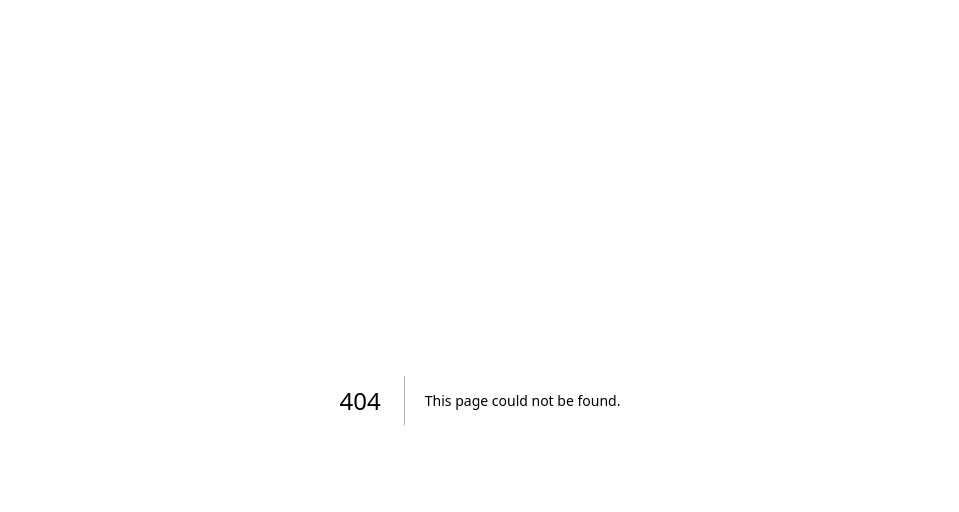
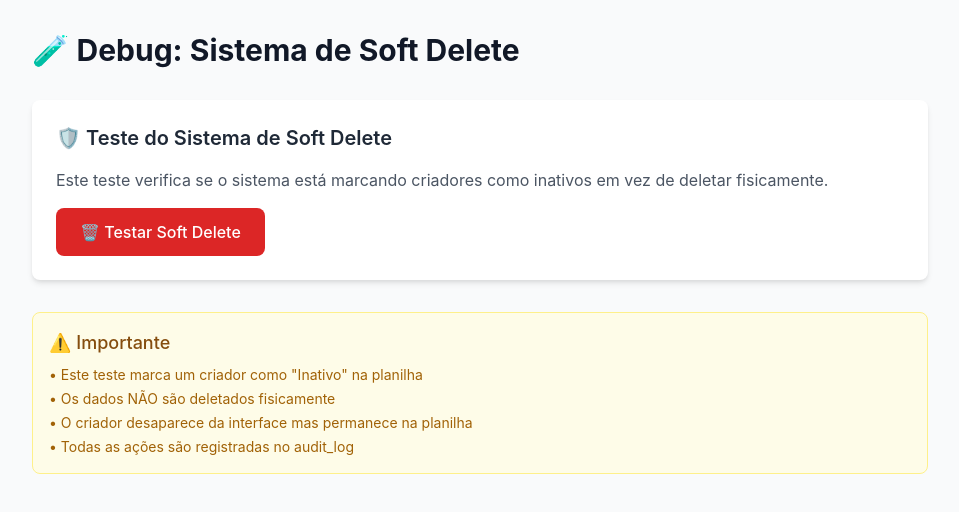
Before and after one commit to luizvincenzi/criadores, a Next.js app: page /debug-soft-delete in a window 1280 px wide. Before the commit this address had no page. Shown: the top 512 px of the page, without its empty margins (160-1119 px from the left). Built offline with nearby package versions, Linux system fonts and the light colour scheme.

Commit message:
feat: add debug page for soft delete testing

```diff
--- /dev/null
+++ b/app/debug-soft-delete/page.tsx
@@ -0,0 +1,211 @@
+'use client';
+
+import { useState } from 'react';
+
+export default function DebugSoftDelete() {
+  const [testResult, setTestResult] = useState<any>(null);
+  const [loading, setLoading] = useState(false);
+
+  const testSoftDelete = async () => {
+    setLoading(true);
+    try {
+      // Primeiro, carregar slots atuais
+      console.log('🔍 1. Carregando slots atuais...');
+      const slotsResponse = await fetch('/api/get-creator-slots', {
+        method: 'POST',
+        headers: { 'Content-Type': 'application/json' },
+        body: JSON.stringify({
+          businessName: 'Sonkey',
+          mes: 'Julho 2025',
+          quantidadeContratada: 6
+        })
+      });
+
+      const slotsResult = await slotsResponse.json();
+      console.log('📊 Slots atuais:', slotsResult);
+
+      if (!slotsResult.success) {
+        setTestResult({
+          error: 'Erro ao carregar slots',
+          details: slotsResult
+        });
+        return;
+      }
+
+      // Simular remoção de um criador (se houver)
+      if (slotsResult.slots && slotsResult.slots.length > 1) {
+        console.log('🗑️ 2. Testando soft delete...');
+
+        const creatorToRemove = slotsResult.slots.find((slot: any) =>
+          slot.influenciador && slot.influenciador.trim() !== ''
+        ) || slotsResult.slots[0];
+
+        const removeResponse = await fetch('/api/remove-campaign-creator', {
+          method: 'POST',
+          headers: { 'Content-Type': 'application/json' },
+          body: JSON.stringify({
+            businessName: 'Sonkey',
+            mes: 'Julho 2025',
+            creatorData: {
+              influenciador: creatorToRemove.influenciador || ''
+            },
+            user: 'debug-test@sistema.com'
+          })
+        });
+
+        const removeResult = await removeResponse.json();
+        console.log('🗑️ Resultado da remoção:', removeResult);
+
+        // Carregar slots novamente para verificar
+        console.log('🔍 3. Verificando slots após remoção...');
+        const newSlotsResponse = await fetch('/api/get-creator-slots', {
+          method: 'POST',
+          headers: { 'Content-Type': 'application/json' },
+          body: JSON.stringify({
+            businessName: 'Sonkey',
+            mes: 'Julho 2025',
+            quantidadeContratada: 6
+          })
+        });
+
+        const newSlotsResult = await newSlotsResponse.json();
+        console.log('📊 Slots após remoção:', newSlotsResult);
+
+        setTestResult({
+          success: true,
+          originalSlots: slotsResult.slots.length,
+          removedCreator: creatorToRemove.influenciador || 'Slot vazio',
+          removeResult: removeResult,
+          newSlots: newSlotsResult.slots?.length || 0,
+          slotsData: {
+            before: slotsResult.slots,
+            after: newSlotsResult.slots
+          }
+        });
+      } else {
+        setTestResult({
+          error: 'Não há slots suficientes para testar remoção',
+          slotsCount: slotsResult.slots?.length || 0
+        });
+      }
+
+    } catch (error) {
+      console.error('❌ Erro no teste:', error);
+      setTestResult({
+        error: 'Erro durante o teste',
+        details: error instanceof Error ? error.message : 'Erro desconhecido'
+      });
+    } finally {
+      setLoading(false);
+    }
+  };
+
+  return (
+    <div className="min-h-screen bg-gray-50 p-8">
+      <div className="max-w-4xl mx-auto">
+        <h1 className="text-3xl font-bold text-gray-900 mb-8">
+          🧪 Debug: Sistema de Soft Delete
+        </h1>
+
+        <div className="bg-white rounded-lg shadow-md p-6 mb-6">
+          <h2 className="text-xl font-semibold text-gray-800 mb-4">
+            🛡️ Teste do Sistema de Soft Delete
+          </h2>
+          <p className="text-gray-600 mb-4">
+            Este teste verifica se o sistema está marcando criadores como inativos em vez de deletar fisicamente.
+          </p>
+
+          <button
+            onClick={testSoftDelete}
+            disabled={loading}
+            className="bg-red-600 hover:bg-red-700 text-white px-6 py-3 rounded-lg font-medium disabled:opacity-50"
+          >
+            {loading ? '🔄 Testando...' : '🗑️ Testar Soft Delete'}
+          </button>
+        </div>
+
+        {testResult && (
+          <div className="bg-white rounded-lg shadow-md p-6">
+            <h2 className="text-xl font-semibold text-gray-800 mb-4">
+              📊 Resultado do Teste
+            </h2>
+
+            {testResult.error ? (
+              <div className="bg-red-50 border border-red-200 rounded-lg p-4">
+                <h3 className="text-lg font-medium text-red-800 mb-2">❌ Erro</h3>
+                <p className="text-red-700">{testResult.error}</p>
+                {testResult.details && (
+                  <pre className="mt-2 text-sm text-red-600 bg-red-100 p-2 rounded overflow-auto">
+                    {JSON.stringify(testResult.details, null, 2)}
+                  </pre>
+                )}
+              </div>
+            ) : (
+              <div className="space-y-4">
+                <div className="bg-green-50 border border-green-200 rounded-lg p-4">
+                  <h3 className="text-lg font-medium text-green-800 mb-2">✅ Teste Concluído</h3>
+                  <div className="grid grid-cols-2 gap-4 text-sm">
+                    <div>
+                      <label className="font-medium text-green-700">Slots Originais:</label>
+                      <p className="text-green-600">{testResult.originalSlots}</p>
+                    </div>
+                    <div>
+                      <label className="font-medium text-green-700">Slots Após Remoção:</label>
+                      <p className="text-green-600">{testResult.newSlots}</p>
+                    </div>
+                    <div className="col-span-2">
+                      <label className="font-medium text-green-700">Criador Removido:</label>
+                      <p className="text-green-600">{testResult.removedCreator}</p>
+                    </div>
+                  </div>
+                </div>
+
+                {testResult.removeResult && (
+                  <div className="bg-blue-50 border border-blue-200 rounded-lg p-4">
+                    <h3 className="text-lg font-medium text-blue-800 mb-2">🔧 Detalhes da Remoção</h3>
+                    <div className="text-sm space-y-2">
+                      <div>
+                        <label className="font-medium text-blue-700">Ação:</label>
+                        <p className="text-blue-600">{testResult.removeResult.action}</p>
+                      </div>
+                      <div>
+                        <label className="font-medium text-blue-700">Mensagem:</label>
+                        <p className="text-blue-600">{testResult.removeResult.message}</p>
+                      </div>
+                      <div>
+                        <label className="font-medium text-blue-700">Nota:</label>
+                        <p className="text-blue-600">{testResult.removeResult.note}</p>
+                      </div>
+                    </div>
+                  </div>
+                )}
+
+                <div className="bg-gray-50 border border-gray-200 rounded-lg p-4">
+                  <h3 className="text-lg font-medium text-gray-800 mb-2">📋 Dados Completos</h3>
+                  <details className="text-sm">
+                    <summary className="cursor-pointer font-medium text-gray-700 hover:text-gray-900">
+                      Ver dados detalhados
+                    </summary>
+                    <pre className="mt-2 text-xs text-gray-600 bg-gray-100 p-2 rounded overflow-auto max-h-96">
+                      {JSON.stringify(testResult, null, 2)}
+                    </pre>
+                  </details>
+                </div>
+              </div>
+            )}
+          </div>
+        )}
+
+        <div className="mt-8 bg-yellow-50 border border-yellow-200 rounded-lg p-4">
+          <h3 className="text-lg font-medium text-yellow-800 mb-2">⚠️ Importante</h3>
+          <ul className="text-sm text-yellow-700 space-y-1">
+            <li>• Este teste marca um criador como "Inativo" na planilha</li>
+            <li>• Os dados NÃO são deletados fisicamente</li>
+            <li>• O criador desaparece da interface mas permanece na planilha</li>
+            <li>• Todas as ações são registradas no audit_log</li>
+          </ul>
+        </div>
+      </div>
+    </div>
+  );
+}
```
